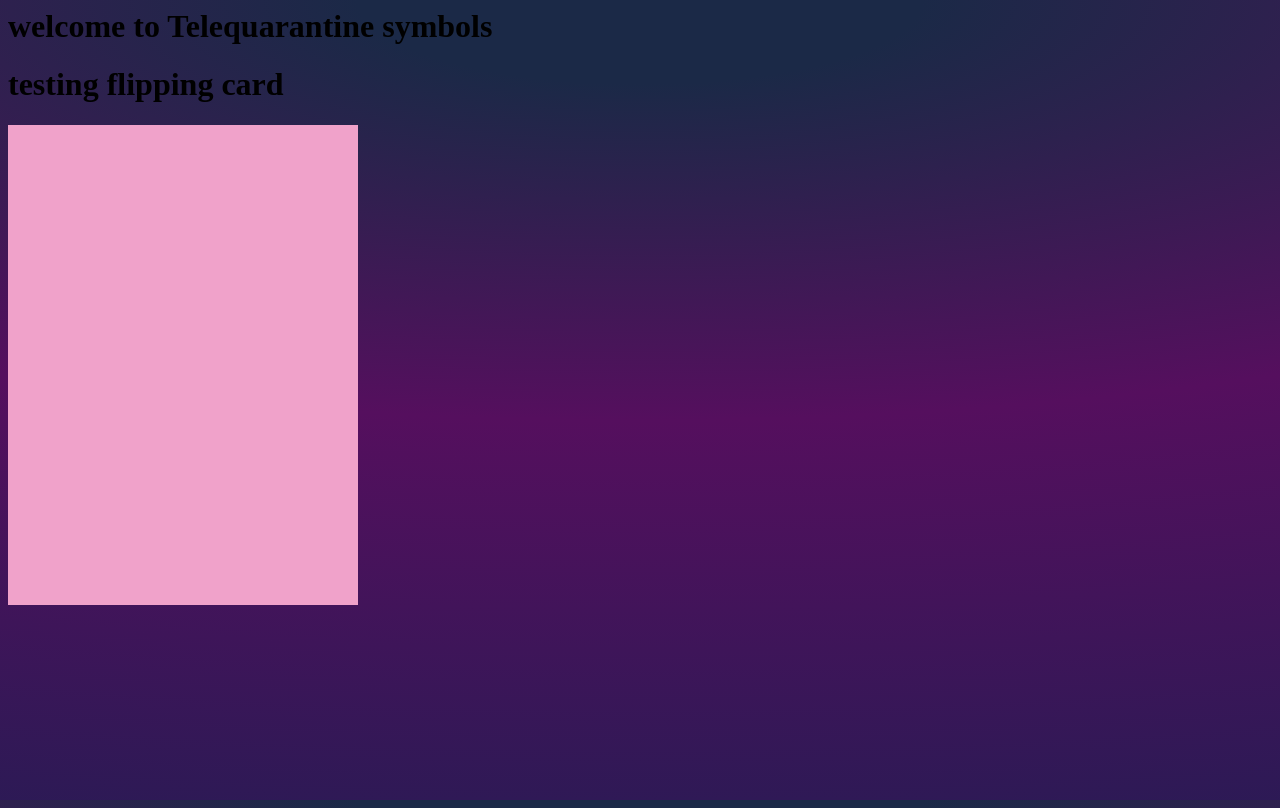
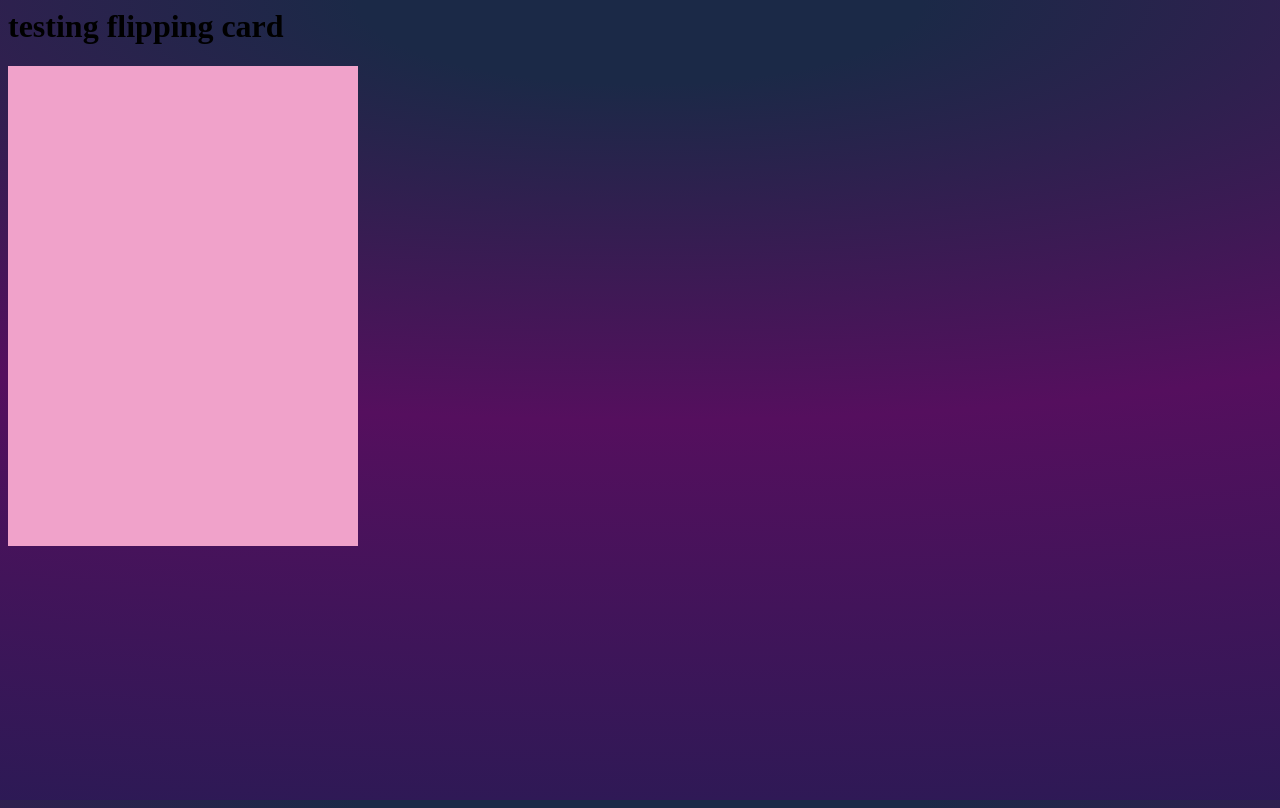
Before and after one commit to tiffhc/Telequarantine-symbols.github.io, a plain HTML site: page index.html in a window 1280 px wide. Drawn offline with nearby package versions, Linux system fonts and the light colour scheme.

Commit message:
Testing flipping cards

```diff
--- a/index.html
+++ b/index.html
@@ -5,8 +5,6 @@
 	<link rel="stylesheet" href="css/style.css"> <!-- linking html to stylesheet -->
   </head>
   <body>
-    <h1> welcome to Telequarantine symbols </h1>
-
 	<div class="col-md-4" id="flip3">
 		<h1> testing flipping card </h1>
 		<div class="flip-container">
@@ -28,16 +26,5 @@
     <script src="https://ajax.googleapis.com/ajax/libs/jquery/3.1.1/jquery.min.js"></script>
     <script src="js/main.js"></script>
 
-	<!-- src="js/main.js"
-	<script type="text/javascript">
-		$(document).ready(function(){
-			$(".card").on('click', function() {
-				$('.card').toggleClass('flipped');
-			});
-		});
-
-	</script>
-	-->
-
   </body>
 </html>
```
